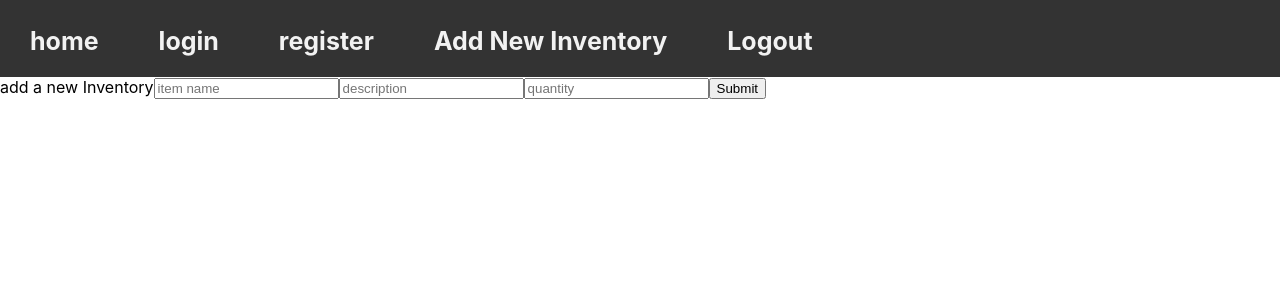
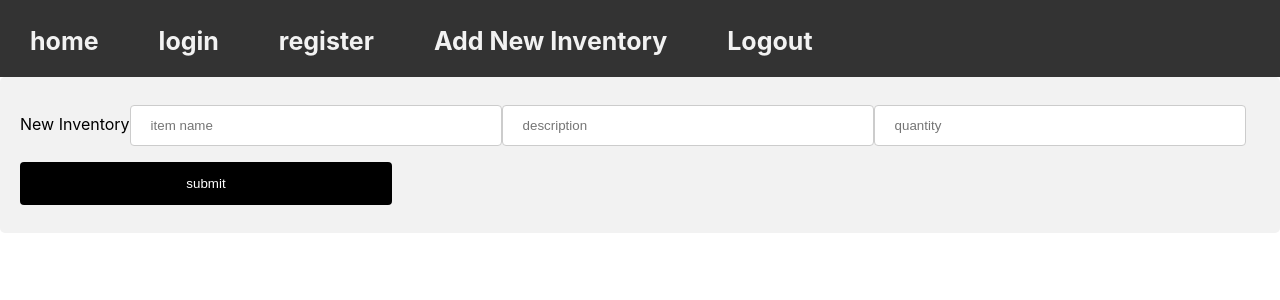
Before and after one commit to Edward-Alkimie/kevin-crud-inventory, a React (Create React App) app in the folder frontend/: page /add in a window 1280 px wide. Shown: the top 300 px of the page. Built offline with nearby package versions, Linux system fonts and the light colour scheme; no server answers.

Commit message:
almost done

```diff
--- a/frontend/src/Components/AddInventory.js
+++ b/frontend/src/Components/AddInventory.js
@@ -4,6 +4,33 @@ import cookie from 'cookie';
 import { useNavigate } from 'react-router';
 import { useContext } from 'react';
 import Context from '../Contexts/Context.js'
+import styled from 'styled-components';
+
+const Form = styled.form`
+    border-radius: 5px;
+    background-color: #f2f2f2;
+    padding: 20px;
+`
+
+const Input =styled.input`
+    width: 30%;
+    padding: 12px 20px;
+    margin: 8px 0;
+    display: inline-block;
+    border: 1px solid #ccc;
+    border-radius: 4px;
+    box-sizing: border-box;
+`
+const Submit = styled.button`
+    width: 30%;
+    background-color: black;
+    color: white;
+    padding: 14px 20px;
+    margin: 8px 0;
+    border: none;
+    border-radius: 4px;
+    cursor: pointer;
+`
 
 const ApiUrl = config[process.env.REACT_APP_NODE_ENV || "development"].apiUrl
 
@@ -38,16 +65,6 @@ function AddInventory() {
             "quantity": quantity
         }
 
-        // const res = await fetch(ApiUrl + `/inventory`, {
-        //     method: 'POST',
-        //     headers: { 'Content-Type': 'application/json' },
-        //     mode: 'cors',
-        //     body: JSON.stringify(data)
-        // })
-        // console.log(res)
-        // await refreshInventory();
-        // navigate('/')
-
 
         fetch(ApiUrl + `/inventory`, {
             method: 'POST',
@@ -59,22 +76,18 @@ function AddInventory() {
             .then(()=>refreshInventory())
             .then(()=>navigate('/'));
 
-        // navigate('/');
-
-        // window.location.reload();
-
     }
 
     return (
         <div className="inventoryInput">
             <HeaderBar />
-            <form>
-                <label htmlFor="addInventory"> add a new Inventory</label>
-                <input type="text" id="itemNameID" placeholder="item name"></input>
-                <input type="text" id="descriptionID" placeholder="description"></input>
-                <input type="number" id="quantityID" placeholder="quantity"></input>
-                <input type="submit" value="Submit" onClick={handleSubmit}></input>
-            </form>
+            <Form>
+                <label htmlFor="addInventory">New Inventory</label>
+                <Input type="text" id="itemNameID" placeholder="item name"></Input>
+                <Input type="text" id="descriptionID" placeholder="description"></Input>
+                <Input type="number" id="quantityID" placeholder="quantity"></Input>
+                <Submit type="submit" value="Submit" onClick={handleSubmit}>submit</Submit>
+            </Form>
         </div>
     )
 }
--- a/frontend/src/Components/CreateAccount.js
+++ b/frontend/src/Components/CreateAccount.js
@@ -3,17 +3,45 @@ import { Navigate, useNavigate } from 'react-router';
 import Context from '../Contexts/Context';
 import config from '../config';
 import HeaderBar from './HeaderBar';
+import styled from 'styled-components';
+
+const Form = styled.form`
+    border-radius: 5px;
+    background-color: #f2f2f2;
+    padding: 20px;
+`
+
+const Input =styled.input`
+    width: 30%;
+    padding: 12px 20px;
+    margin: 8px 0;
+    display: inline-block;
+    border: 1px solid #ccc;
+    border-radius: 4px;
+    box-sizing: border-box;
+`
+const Submit = styled.button`
+    width: 30%;
+    background-color: black;
+    color: white;
+    padding: 14px 20px;
+    margin: 8px 0;
+    border: none;
+    border-radius: 4px;
+    cursor: pointer;
+`
 
 const ApiUrl = config[process.env.REACT_APP_NODE_ENV || "development"].apiUrl
 
 
 function CreateAccount() {
+    const {refreshInventory} = useContext(Context);
 
     const navigate = useNavigate();
     const returnInfo = null;
 
 
-    function HandleSubmit(e) {
+    async function HandleSubmit(e) {
         e.preventDefault()
         let firstN = document.getElementById("fname").value;
         let lastN = document.getElementById("lname").value;
@@ -30,46 +58,40 @@ function CreateAccount() {
         }
         console.log(data);
 
-        useEffect(()=>fetch(ApiUrl + `/user`, {
+        const res = await fetch(ApiUrl + `/user`, {
             method: 'POST',
             headers: { 'Content-Type': 'application/json' },
             mode: 'cors',
             body: JSON.stringify(data)
-        }),[])
-            .then(res => res.json());
-            // console.log("next than response text",returnInfo);
-            // if (returnInfo) {
-            //     alert("account create successfully");
-            //     navigate('/');
-            // }else(
-            //     console.log("something wrong happend")
-            // )
-        // window.location.reload();
-        // console.log("log out returninfo:",returnInfo.current);
+        }).then(res => res.statusText)
+        console.log('res:', res)
+
+            if (res) {
+                await refreshInventory();
+                // await refreshInventory();
+                alert("account create successfully");
+
+                navigate('/');
+            }else{
+                console.log("something is wrong")
+            }
     }
 
-    useEffect(() => {
-        console.log(returnInfo.current)
-        if (returnInfo.current) {
-            alert("account create successfully");
-            navigate('/');
-
-        }}, [returnInfo])
 
 return (
     <div>
     <HeaderBar/>
-    <form>
+    <Form>
         <label >First name:</label><br />
-        <input type="text" id="fname" name="fname" /><br />
+        <Input type="text" id="fname" name="fname" /><br />
         <label >Last name:</label><br />
-        <input type="text" id="lname" name="lname" /><br />
+        <Input type="text" id="lname" name="lname" /><br />
         <label >userName:</label><br />
-        <input type="text" id="uname" name="uname" /><br />
+        <Input type="text" id="uname" name="uname" /><br />
         <label >password:</label><br />
-        <input type="text" id="pass" name="pass" /><br />
-        <input type="submit" value="Submit" onClick={HandleSubmit}></input>
-    </form>
+        <Input type="text" id="pass" name="pass" /><br />
+        <Submit type="submit" value="Submit" onClick={HandleSubmit}>submit</Submit>
+    </Form>
     </div>
 
 )
--- a/frontend/src/Components/Login.js
+++ b/frontend/src/Components/Login.js
@@ -3,6 +3,33 @@ import React, {useContext, useState, useRef, useEffect} from 'react'
 import {useNavigate} from 'react-router-dom'
 import config from "../config";
 import HeaderBar from "./HeaderBar.js"
+import styled from "styled-components";
+
+const Form = styled.form`
+    border-radius: 5px;
+    background-color: #f2f2f2;
+    padding: 20px;
+`
+
+const Input =styled.input`
+    width: 30%;
+    padding: 12px 20px;
+    margin: 8px 0;
+    display: inline-block;
+    border: 1px solid #ccc;
+    border-radius: 4px;
+    box-sizing: border-box;
+`
+const Submit = styled.button`
+    width: 30%;
+    background-color: black;
+    color: white;
+    padding: 14px 20px;
+    margin: 8px 0;
+    border: none;
+    border-radius: 4px;
+    cursor: pointer;
+`
 
 
 const ApiUrl = config[process.env.REACT_APP_NODE_ENV || "development"].apiUrl
@@ -53,13 +80,13 @@ function Login(){
     return(
         <div>
             <HeaderBar/>
-        <form>
+        <Form>
          <label >username:</label><br/>
-         <input type="text" id="uname" name="uname"/><br/>
+         <Input type="text" id="uname" name="uname"/><br/>
          <label >password:</label><br/>
-         <input type="text" id="password" name="password"/><br/>
-         <input type="submit" value="Submit" onClick={HandleLogin}></input>
-        </form>
+         <Input type="text" id="password" name="password"/><br/>
+         <Submit type="submit" value="Submit" onClick={HandleLogin}>submit</Submit>
+        </Form>
         </div>
     )
 
--- a/frontend/src/Components/Search.js
+++ b/frontend/src/Components/Search.js
@@ -15,8 +15,34 @@ const Body = styled.h2`
 const Manager = styled.label`
     font-size: 25px;
     font-family: sans-serif;
+`
 
+const Form = styled.form`
+    border-radius: 5px;
+    background-color: #f2f2f2;
+    padding: 20px;
 `
+
+const Input =styled.input`
+    width: 30%;
+    padding: 12px 20px;
+    margin: 8px 0;
+    display: inline-block;
+    border: 1px solid #ccc;
+    border-radius: 4px;
+    box-sizing: border-box;
+`
+const Submit = styled.button`
+    width: 30%;
+    background-color: black;
+    color: white;
+    padding: 14px 20px;
+    margin: 8px 0;
+    border: none;
+    border-radius: 4px;
+    cursor: pointer;
+`
+
 
 
 function Search() {
@@ -31,13 +57,6 @@ function Search() {
         setSelectUser(userFilterId);
         console.log('this is ', selectUser)
 
-        // if (userFilterId === "all"){
-        //     setInventoryList(totalInventory);
-        // }
-        // else{
-        //     console.log('userFilter->',selectUser)
-        //     setInventoryList(totalInventory.filter(item =>item.user_id === parseInt(userFilterId)))
-        // }
     }
 
     function searchAll(e) {
@@ -73,7 +92,7 @@ function Search() {
     return (
         <div>
             {/* <HeaderBar/> */}
-            <form>
+            <Form>
                 {/* <input type="submit" value="Submit"></input> */}
                 <Manager htmlFor="managerSelect">Select Manager:</Manager>&emsp;
                 <select className="managerSelect" onClick={userFilter} defaultValue= {cookieInfo?.userId?.toString()}>
@@ -89,8 +108,8 @@ function Search() {
                 </select>
                 <input id="searchbar" onChange={searchAll} type="text"
                     name="search" placeholder="Search inventory.."></input>
-                <input type="submit" value="Submit" />
-            </form>
+                <submit type="submit" value="Submit" />
+            </Form>
 
 
 
```
